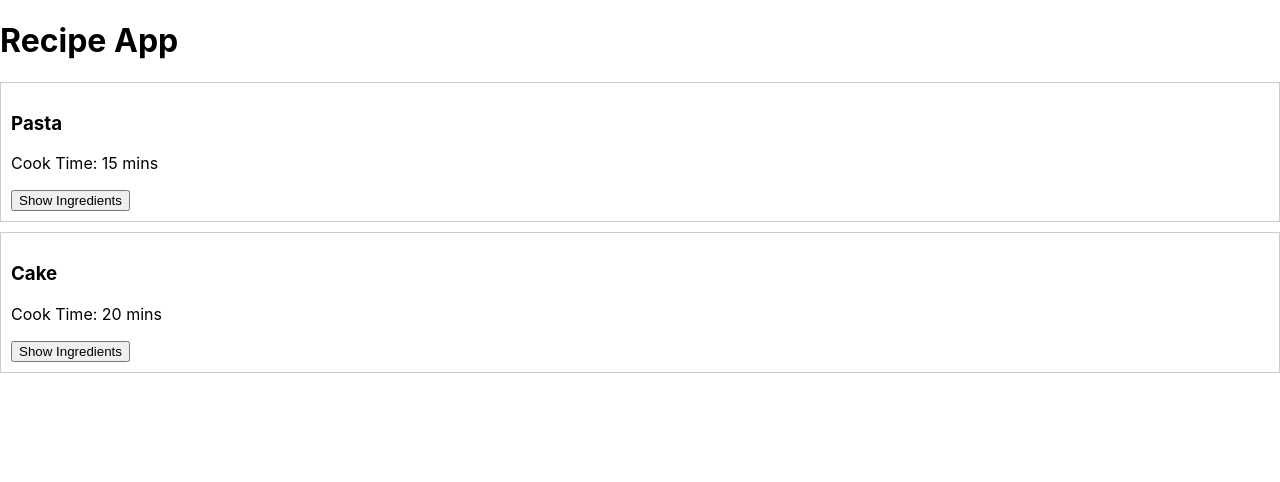
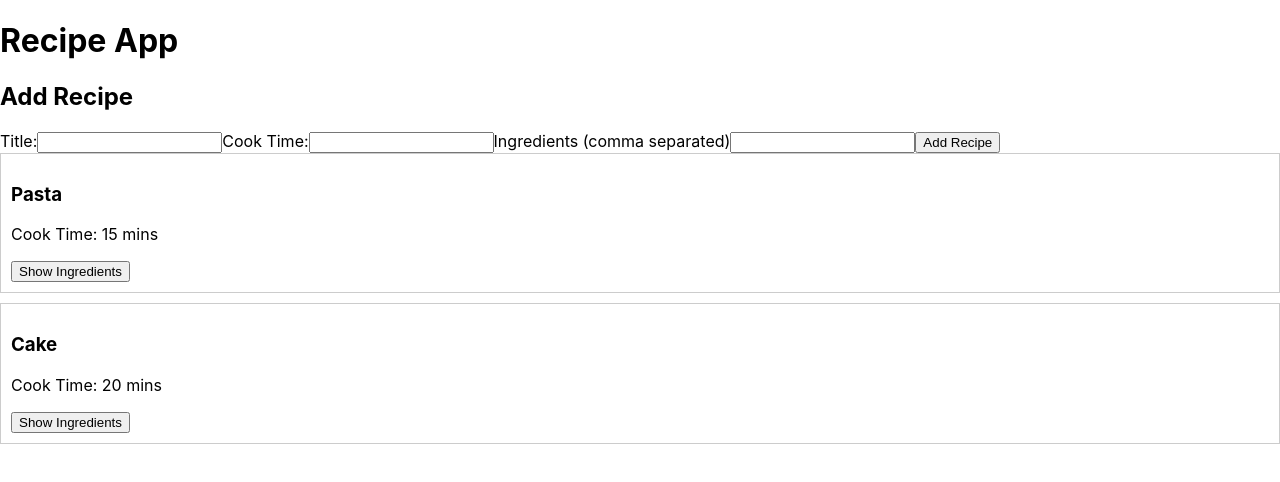
Before and after one commit to alanambrosedev/super-octo-fishstick, a React (Create React App) app: page / in a window 1280 px wide. Shown: the top 482 px of the page. Built offline with nearby package versions, Linux system fonts and the light colour scheme.

Commit message:
Add AddRecipe component to allow users to submit new recipes

```diff
--- a/src/App.js
+++ b/src/App.js
@@ -1,10 +1,17 @@
+import { useState } from "react";
+import AddRecipe from "./components/AddRecipe";
 import RecipeCard from "./components/RecipeCard";
-import recipes from "./data/recipe";
+import recipeData from "./data/recipe";
 
 function App() {
+  const [recipes, setRecipes] = useState(recipeData);
+  function HandleAddRecipe(recipe) {
+    setRecipes([...recipes, recipe]);
+  }
   return (
     <div>
       <h1>Recipe App</h1>
+      <AddRecipe onAdd={HandleAddRecipe}></AddRecipe>
       {recipes.map((item) => (
         <RecipeCard
           key={item.id}
--- /dev/null
+++ b/src/components/AddRecipe.jsx
@@ -0,0 +1,49 @@
+import { useState } from "react";
+
+function AddRecipe({ onAdd }) {
+  const [title, setTitle] = useState("");
+  const [cookTime, setCookTime] = useState("");
+  const [ingredients, setIngredients] = useState("");
+  const HandleSubmit = (e) => {
+    e.preventDefault();
+    const newRecipe = {
+      id: Date.now(),
+      title,
+      cookTime: Number(cookTime),
+      ingredients: ingredients.split(",").map((i) => i.trim()),
+    };
+    onAdd(newRecipe);
+    setTitle("");
+    setCookTime("");
+    setIngredients("");
+  };
+
+  return (
+    <div>
+      <h2>Add Recipe</h2>
+      <form onSubmit={HandleSubmit}>
+        <label htmlFor="">Title:</label>
+        <input
+          type="text"
+          value={title}
+          onChange={(e) => setTitle(e.target.value)}
+        />
+        <label htmlFor="">Cook Time:</label>
+        <input
+          type="number"
+          value={cookTime}
+          onChange={(e) => setCookTime(e.target.value)}
+        />
+        <label htmlFor="">Ingredients (comma separated)</label>
+        <input
+          type="text"
+          value={ingredients}
+          onChange={(e) => setIngredients(e.target.value)}
+        />
+        <button type="submit">Add Recipe</button>
+      </form>
+    </div>
+  );
+}
+
+export default AddRecipe;
```
